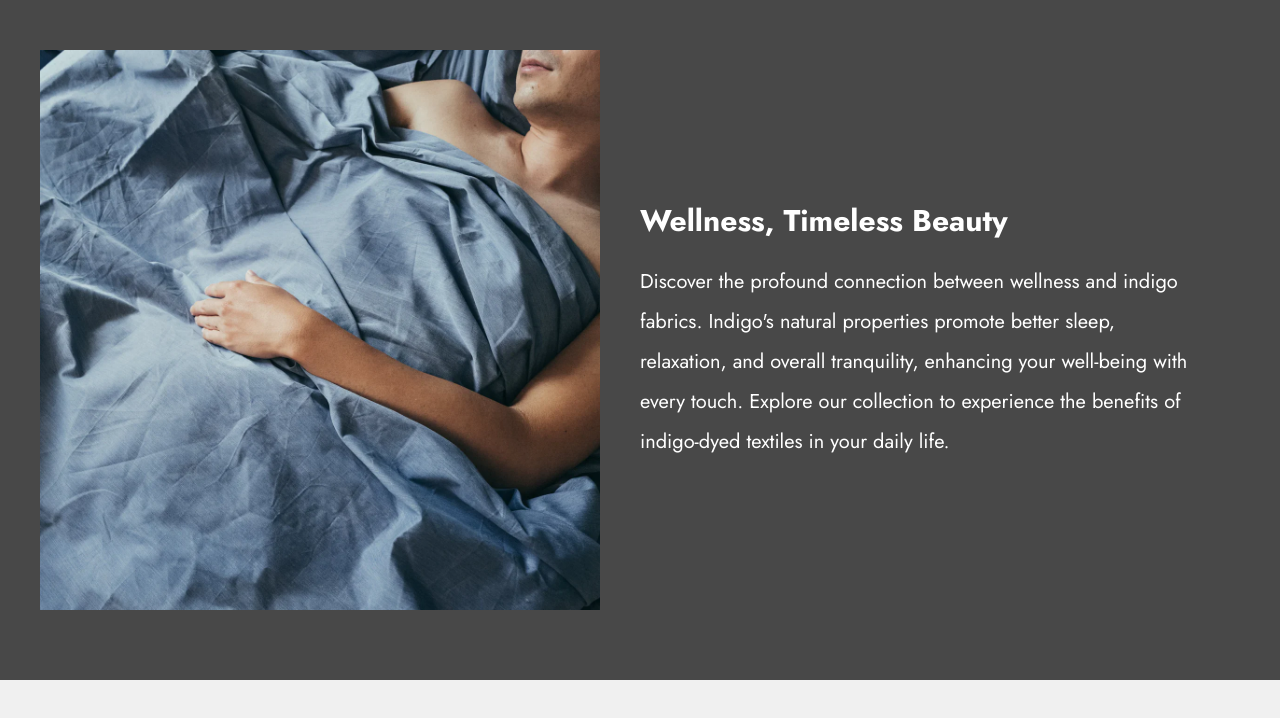
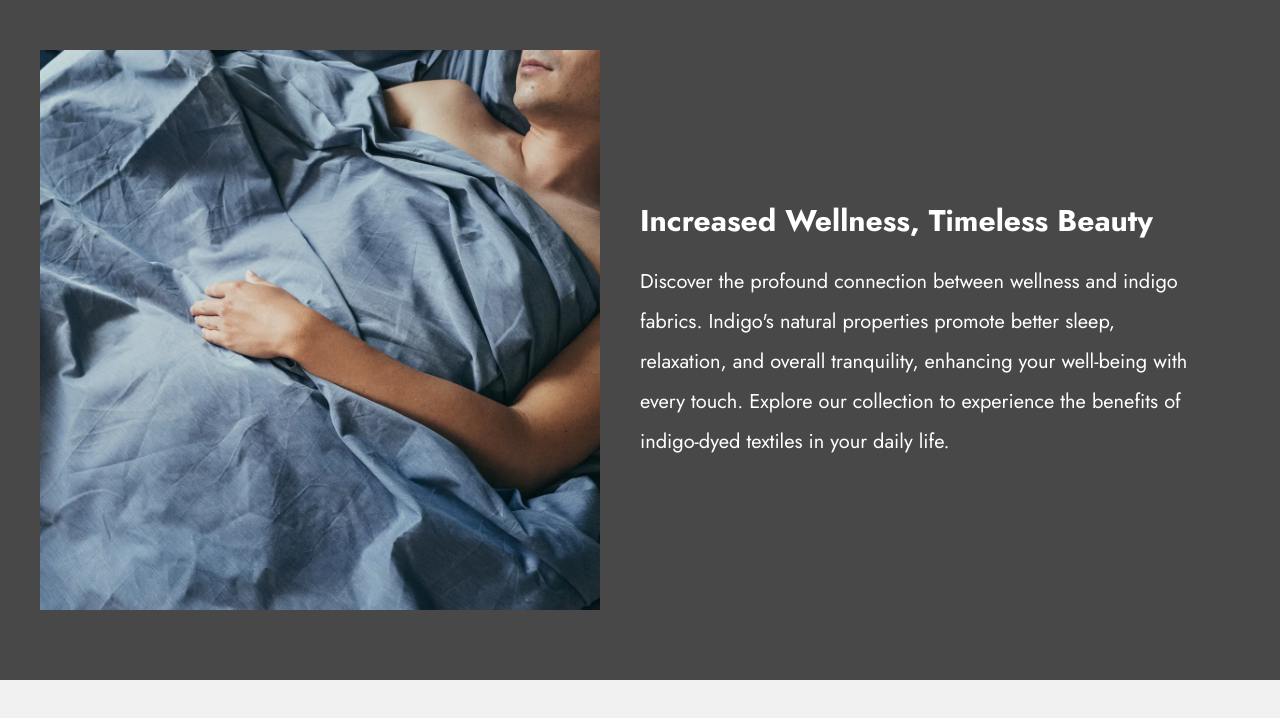
Before and after one commit to sumaiyaa005/aizomelp2, a plain HTML site: page index.html in a window 1280 px wide. Drawn offline with Linux system fonts and the light colour scheme.

Commit message:
first commit

```diff
--- a/index.html
+++ b/index.html
@@ -17,7 +17,7 @@
                     <img src="images/image2.webp" alt="Person sleeping with indigo fabric">
                 </div>
                 <div class="text-container">
-                    <h1><strong>Wellness, Timeless Beauty</strong> </h1>
+                    <h1><strong>Increased Wellness, Timeless Beauty</strong></h1>
                     <p>Discover the profound connection between wellness and indigo fabrics. Indigo's natural properties
                         promote better sleep, relaxation, and overall tranquility, enhancing your well-being with every
                         touch. Explore our collection to experience the benefits of indigo-dyed textiles in your daily
```
